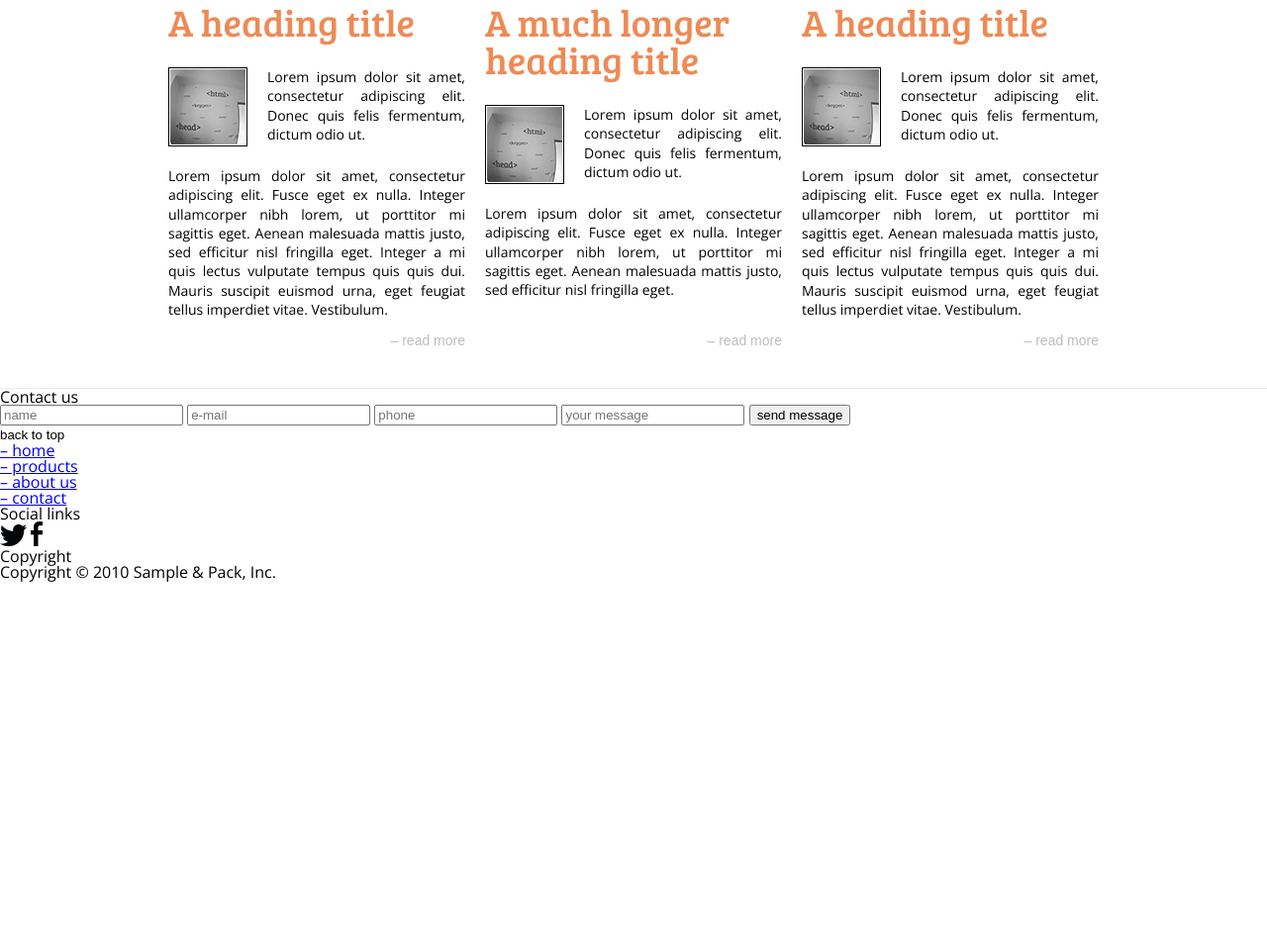
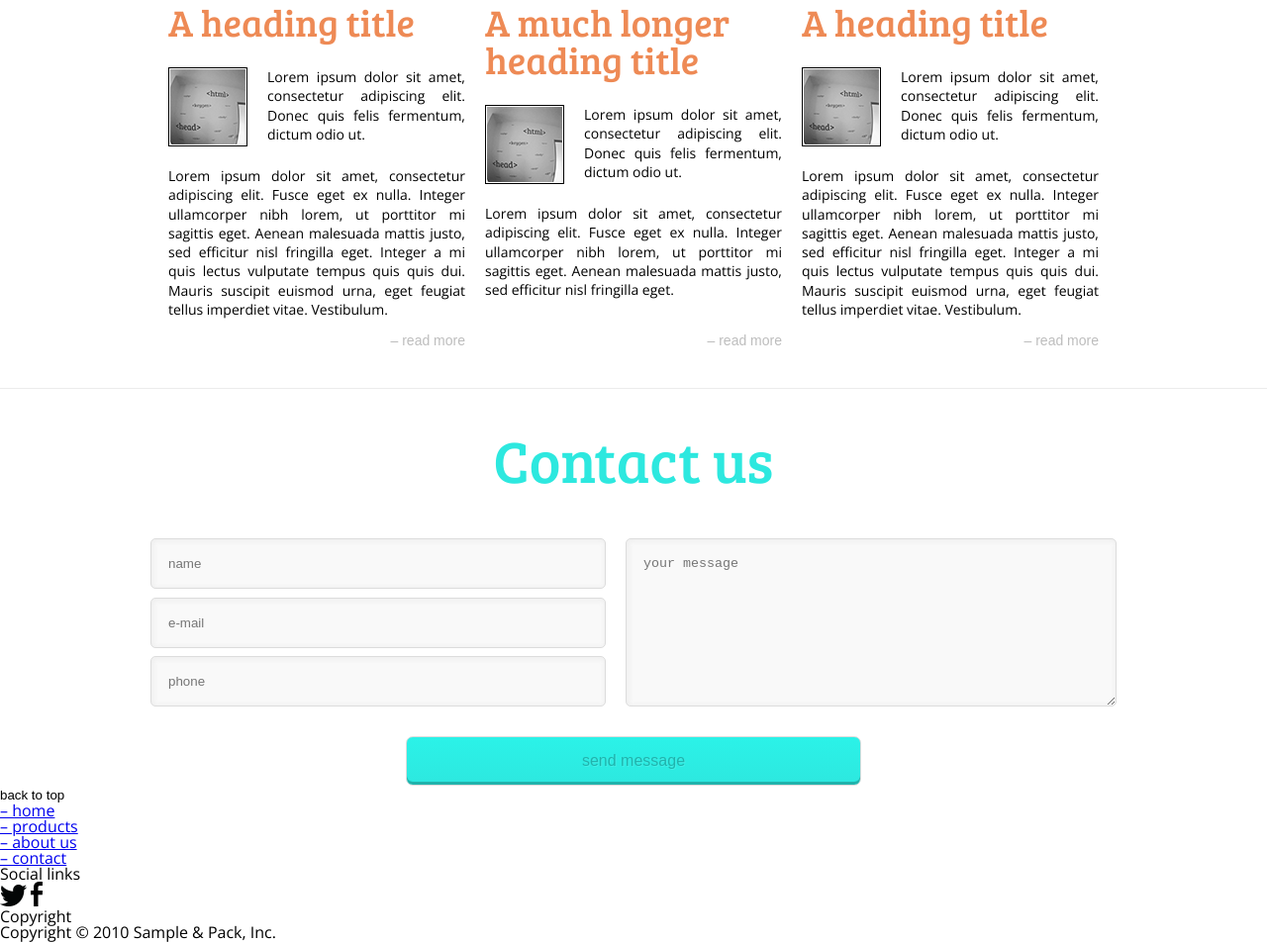
Before and after one commit to ilonabrzozowska/CCTestProject, a plain HTML site: page index.html in a window 1280 px wide. Shown: the part 564-1517 px from the top of the page at 99% size. Before the commit the page ends 1153 px from the top, so only its background shows below. Drawn offline with nearby package versions, Linux system fonts and the light colour scheme.

Commit message:
Added styles for contact section

```diff
--- a/index.html
+++ b/index.html
@@ -50,11 +50,15 @@
         </section>
         <form>
             <h1>Contact us</h1>
-            <input type="text" name="name" placeholder="name">
-            <input type="email" name="email" placeholder="e-mail">
-            <input type="tel" name="phone" placeholder="phone">
-            <input type="text" name="message" placeholder="your message">
-            <input type="submit" name="submit" value="send message">
+            <div class="form-inputs">
+                <div>
+                    <input type="text" name="name" placeholder="name">
+                    <input type="email" name="email" placeholder="e-mail">
+                    <input type="tel" name="phone" placeholder="phone">
+                </div>
+                <textarea id="message" name="message" form="usrform" placeholder="your message"></textarea>
+            </div>
+            <input id="submit" type="submit" name="submit" value="send message">
         </form>
         <footer>
             <button type="button">back to top</button>
--- a/style.css
+++ b/style.css
@@ -151,3 +151,58 @@ article button {
 article button:hover {
     color: #2de8df;
 }
+
+/* start contact content
+   -------------------------------------------------------------------------- */
+
+form {
+    text-align: center;
+    padding: 41px 0 0 0;
+}
+
+form > h1 {
+    font-size: 3.75em;
+    font-family: "Bree Serif";
+    color: #2de8df;
+    padding-bottom: 50px;
+}
+
+.form-inputs {
+    display: flex;
+    justify-content: center;
+}
+
+.form-inputs > div {
+    display: flex;
+    flex-direction: column;
+    width: 460px;
+    height: 170px;
+    float: left;
+    justify-content: space-between;
+}
+
+form input, textarea {
+    border: 1px solid #dcdcdc;
+    border-radius: 5px;
+    box-shadow: inset 1px 1px 4px 2px #f0f0f0;
+    background: #f9f9f9;
+    padding: 17px;
+}
+
+#message {
+    width: 460px;
+    height: 134px;
+    margin-left: 20px;
+}
+
+#submit {
+	width: 460px;
+    padding: 15px;
+    background: linear-gradient(to bottom, #2bf2e8 0%, #2de8df 100%);
+    border-radius: 7px;
+    box-shadow: inset 0 -3px 0px 0 #21b3ac;
+    color: #21b3ac;
+    text-shadow: 1px 1px #44eee7;
+    font-size: 1em;
+    margin-top: 30px;
+}
```
